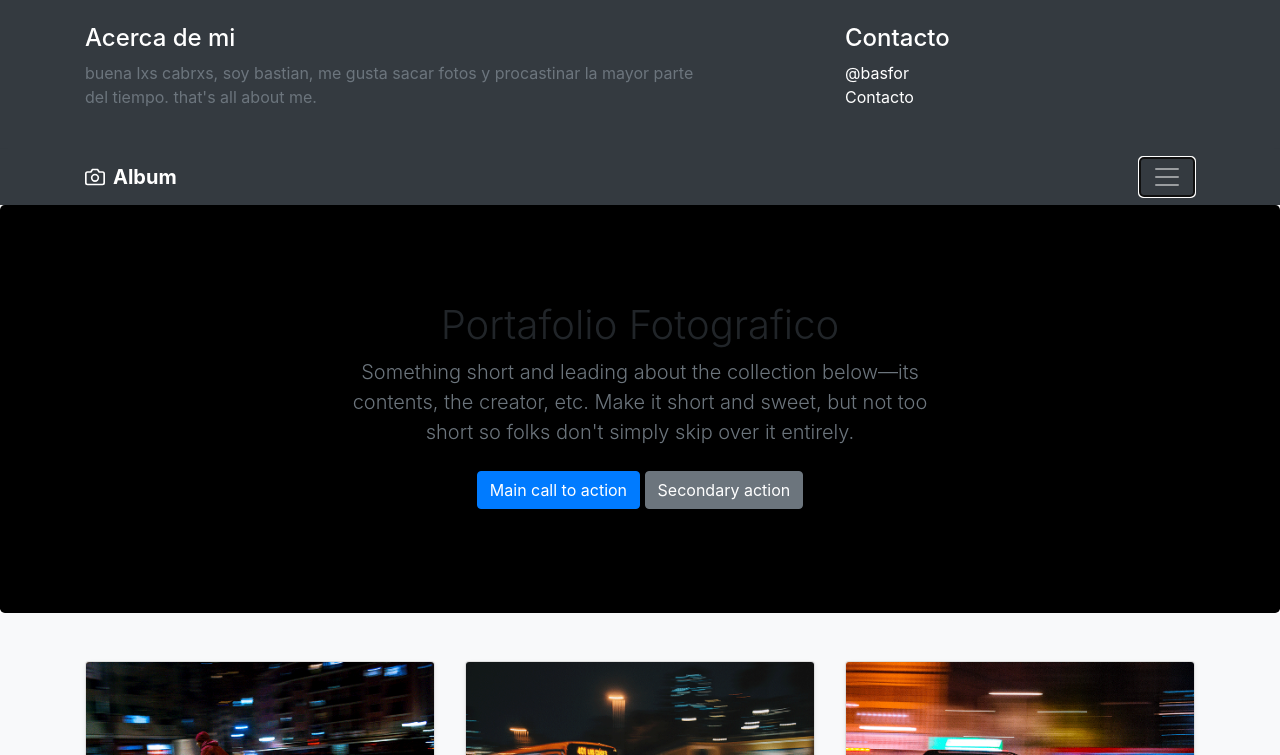
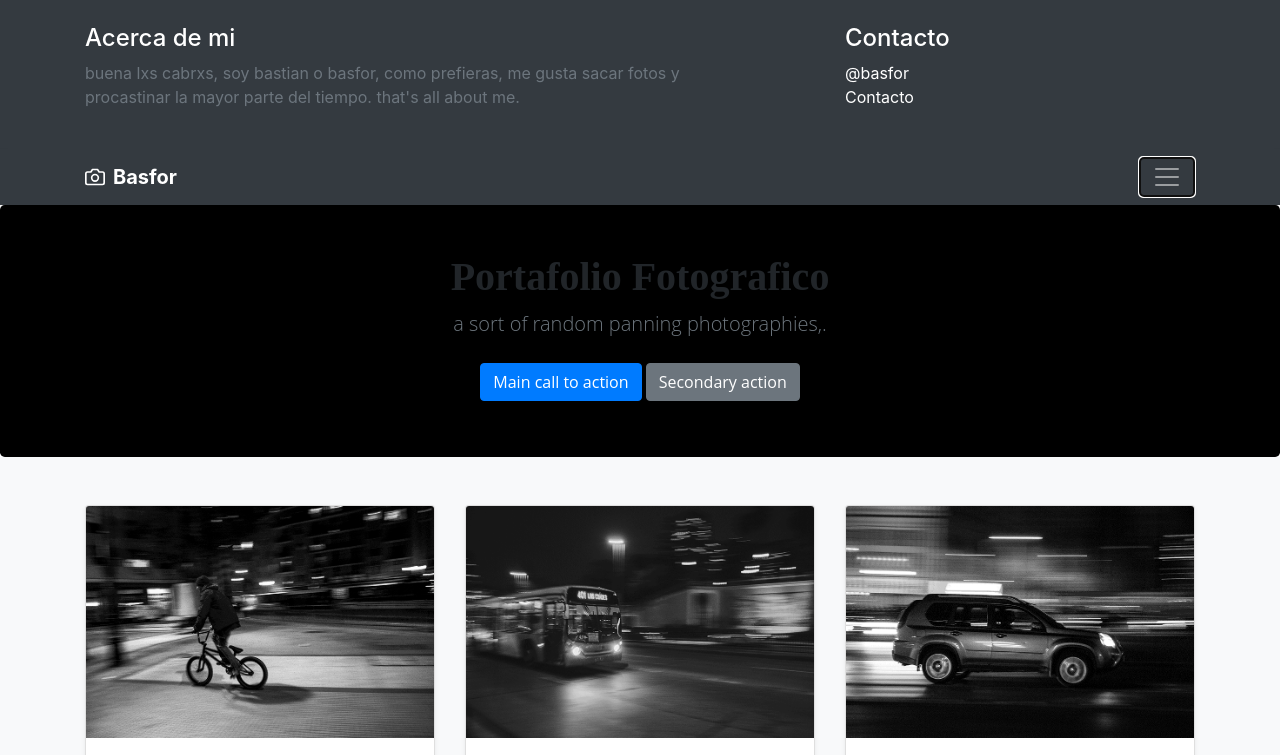
Before and after one commit to basfor/Primera-Entrega, a plain HTML site: page index.html in a window 1280 px wide. Both pictures are taken after a click on the button "Toggle navigation". Shown: the top 755 px of the page. Drawn offline with nearby package versions, Linux system fonts and the light colour scheme; a script that the page names is missing.

Commit message:
Add files via upload

```diff
--- a/estilo.css
+++ b/estilo.css
@@ -1,29 +1,20 @@
 :root {
   --jumbotron-padding-y: 3rem;
 }
-
 
 .jumbotron {
   padding-top: var(--jumbotron-padding-y);
   padding-bottom: var(--jumbotron-padding-y);
   margin-bottom: 0;
-  background-color: aquamarine
+  background-color: #000000;
+  border-top-color: #FF0226;
+
 }
-@media (min-width: 768px) {
+@media (min-width: 768px) {v gc
   .jumbotron {
     padding-top: calc(var(--jumbotron-padding-y) * 2);
     padding-bottom: calc(var(--jumbotron-padding-y) * 2);
   }
-}
-
-.card: img{
-    filter: sepia(1)
-        transition:all ease 2s;
-
-}
-
-.card:hover img{
-    filter: sepia(0)
 }
 
 .jumbotron p:last-child {
@@ -31,23 +22,41 @@
 }
 
 .jumbotron-heading {
+    font-family: 'Open Sans', sans-serif;
+font-family: 'Prata', serif;
   font-weight: 300;
+  outline-color: #FF0226;
+    font-weight: 600
 }
 
 .jumbotron .container {
-  max-width: 40rem;
+    font-family: 'Open Sans', sans-serif;
+    font-size-adjust: auto;
+     max-width: 40rem;
+
 }
 
 footer {
   padding-top: 3rem;
   padding-bottom: 3rem;
+      font-family: 'Open Sans', sans-serif;
 }
 
 footer p {
   margin-bottom: .25rem;
+      font-family: 'Open Sans', sans-serif;
+
 }
 
-.jumbotron {
-    background: #000 url(fondojdsf.png) no-repeat 0 0;
-    background-size: cover
+.bg-lala {
+    background-color:darkgreen
 }
+
+.card img{
+    filter:grayscale(1);
+    transition: all ease 2s;
+}
+
+.card:hover img{
+    filter:grayscale(0);
+}
--- a/index.html
+++ b/index.html
@@ -10,10 +10,10 @@
 
     <title>Album example for Bootstrap</title>
 
-    <!-- Bootstrap core CSS -->
-      <link rel="stylesheet" href="https://stackpath.bootstrapcdn.com/bootstrap/4.1.3/css/bootstrap.min.css" integrity="sha384-MCw98/SFnGE8fJT3GXwEOngsV7Zt27NXFoaoApmYm81iuXoPkFOJwJ8ERdknLPMO" crossorigin="anonymous">
-      <link rel="stylesheet" href="https://use.fontawesome.com/releases/v5.3.1/css/all.css" integrity="sha384-mzrmE5qonljUremFsqc01SB46JvROS7bZs3IO2EmfFsd15uHvIt+Y8vEf7N7fWAU" crossorigin="anonymous">
-                <!-- Custom styles for this template -->
+        <!-- Bootstrap core CSS -->
+                <link rel="stylesheet" href="https://stackpath.bootstrapcdn.com/bootstrap/4.1.3/css/bootstrap.min.css" integrity="sha384-MCw98/SFnGE8fJT3GXwEOngsV7Zt27NXFoaoApmYm81iuXoPkFOJwJ8ERdknLPMO" crossorigin="anonymous">
+                <link rel="stylesheet" href="https://use.fontawesome.com/releases/v5.3.1/css/all.css" integrity="sha384-mzrmE5qonljUremFsqc01SB46JvROS7bZs3IO2EmfFsd15uHvIt+Y8vEf7N7fWAU" crossorigin="anonymous">
+        <!-- Custom styles for this template -->
                 <link href="estilo.css" rel="stylesheet">
 
 
@@ -28,7 +28,7 @@
           <div class="row">
             <div class="col-sm-8 col-md-7 py-4">
               <h4 class="text-white">Acerca de mi</h4>
-              <p class="text-muted">buena lxs cabrxs, soy bastian, me gusta sacar fotos y procastinar la mayor parte del tiempo. that's all about me.
+              <p class="text-muted">buena lxs cabrxs, soy bastian o basfor, como prefieras, me gusta sacar fotos y procastinar la mayor parte del tiempo. that's all about me.
 </p>
 
               </div>
@@ -50,7 +50,7 @@
         <div class="container d-flex justify-content-between">
           <a href="#" class="navbar-brand d-flex align-items-center">
             <svg xmlns="http://www.w3.org/2000/svg" width="20" height="20" viewBox="0 0 24 24" fill="none" stroke="currentColor" stroke-width="2" stroke-linecap="round" stroke-linejoin="round" class="mr-2"><path d="M23 19a2 2 0 0 1-2 2H3a2 2 0 0 1-2-2V8a2 2 0 0 1 2-2h4l2-3h6l2 3h4a2 2 0 0 1 2 2z"></path><circle cx="12" cy="13" r="4"></circle></svg>
-            <strong>Album</strong>
+            <strong>Basfor</strong>
           </a>
           <button class="navbar-toggler" type="button" data-toggle="collapse" data-target="#navbarHeader" aria-controls="navbarHeader" aria-expanded="false" aria-label="Toggle navigation">
             <span class="navbar-toggler-icon"></span>
@@ -64,7 +64,7 @@
       <section class="jumbotron text-center">
         <div class="container">
             <h1 class="jumbotron-heading">Portafolio Fotografico</h1>
-          <p class="lead text-muted">Something short and leading about the collection below—its contents, the creator, etc. Make it short and sweet, but not too short so folks don't simply skip over it entirely.</p>
+          <p class="lead text-muted">a sort of random panning photographies,.</p>
           <p>
             <a href="#" class="btn btn-primary my-2">Main call to action</a>
             <a href="#" class="btn btn-secondary my-2">Secondary action</a>
@@ -91,6 +91,10 @@
                                         </div>
                                       </div>
                                     </div>
+
+
+
+
                                     <div class="col-md-4">
                                       <div class="card mb-4 shadow-sm">
                                         <img class="card-img-top" data-src="holder.js/100px225?theme=thumb&bg=55595c&fg=eceeef&text=Thumbnail" alt="Card image cap"src="img/ng_barrido2.png">
@@ -106,6 +110,10 @@
                                         </div>
                                       </div>
                                     </div>
+
+
+
+
                                     <div class="col-md-4">
                                       <div class="card mb-4 shadow-sm">
                                         <img class="card-img-top" data-src="holder.js/100px225?theme=thumb&bg=55595c&fg=eceeef&text=Thumbnail" alt="Card image cap"src="img/Barrido_moneda.png">
@@ -137,6 +145,10 @@
                                         </div>
                                       </div>
                                     </div>
+
+
+
+
                                     <div class="col-md-4">
                                       <div class="card mb-4 shadow-sm">
                                         <img class="card-img-top" data-src="holder.js/100px225?theme=thumb&bg=55595c&fg=eceeef&text=Thumbnail" alt="Card image cap"src="img/Tag-Basfor.png">
@@ -152,6 +164,10 @@
                                         </div>
                                       </div>
                                     </div>
+
+
+
+
                                     <div class="col-md-4">
                                       <div class="card mb-4 shadow-sm">
                                         <img class="card-img-top" data-src="holder.js/100px225?theme=thumb&bg=55595c&fg=eceeef&text=Thumbnail" alt="Card image cap">
@@ -163,7 +179,7 @@
                                               <button type="button" class="btn btn-sm btn-outline-secondary">Edit</button>
                                             </div>
                                             <small class="text-muted">9 mins</small>
-                                          </div>
+                                          </di  v>
                                         </div>
                                       </div>
                                     </div>
```
Also changed, not shown: img/images.png (added).
